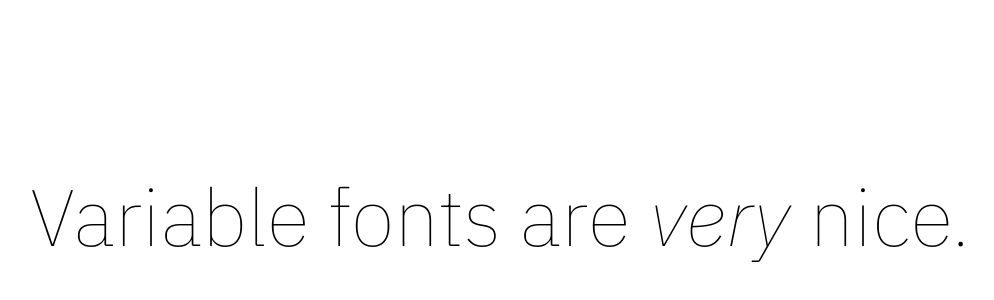
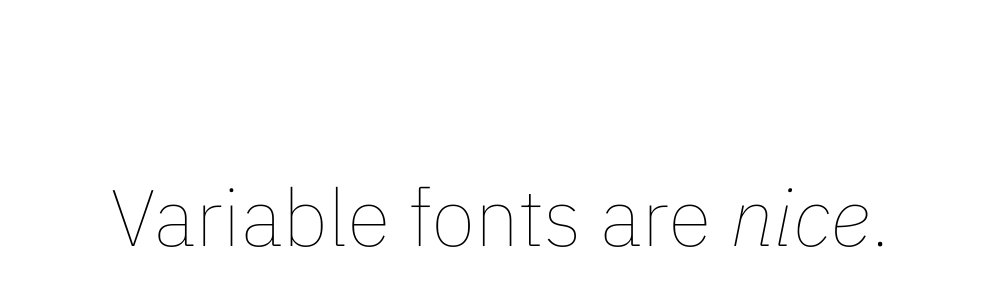
Before and after one commit to joakimgunst/css-future, a plain HTML site: page variable-fonts.html in a window 1280 px wide. Shown: the part 176-476 px from the top of the page, without its empty margins (140-1134 px from the left). Drawn offline with Linux system fonts and the light colour scheme.

Commit message:
Update body heights

```diff
--- a/variable-fonts.html
+++ b/variable-fonts.html
@@ -43,6 +43,8 @@
         display: flex;
         align-items: center;
         justify-content: center;
+        height: 100%;
+        margin: 0;
     }
 
     .font {
@@ -70,4 +72,4 @@
     }
 </style>
 
-<div class="font">Variable fonts are <i>very</i> nice.</div>
+<div class="font">Variable fonts are <i>nice</i>.</div>
```
Also changed, not shown: index.html (+2 -0 lines), paint-api.html (+2 -0 lines), properties-values.html (+2 -0 lines).
